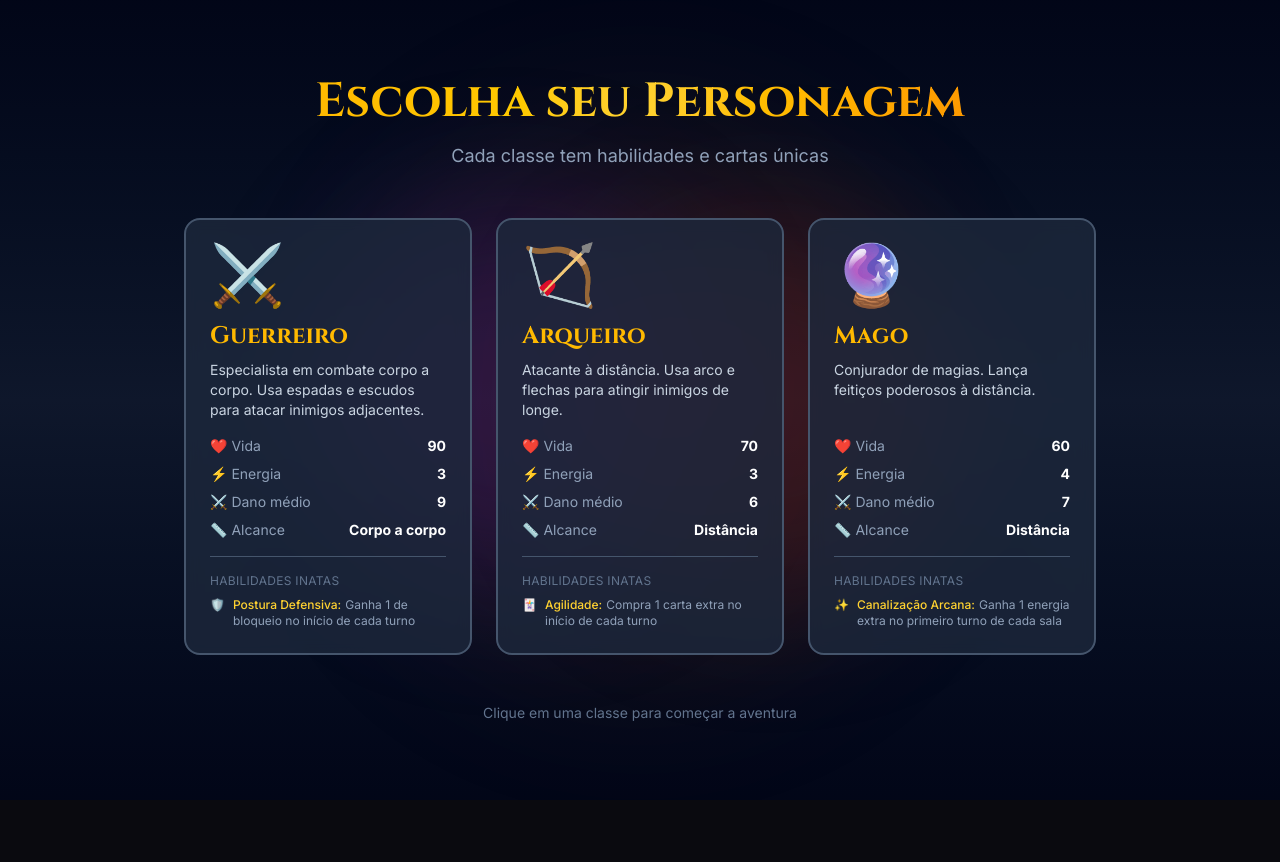
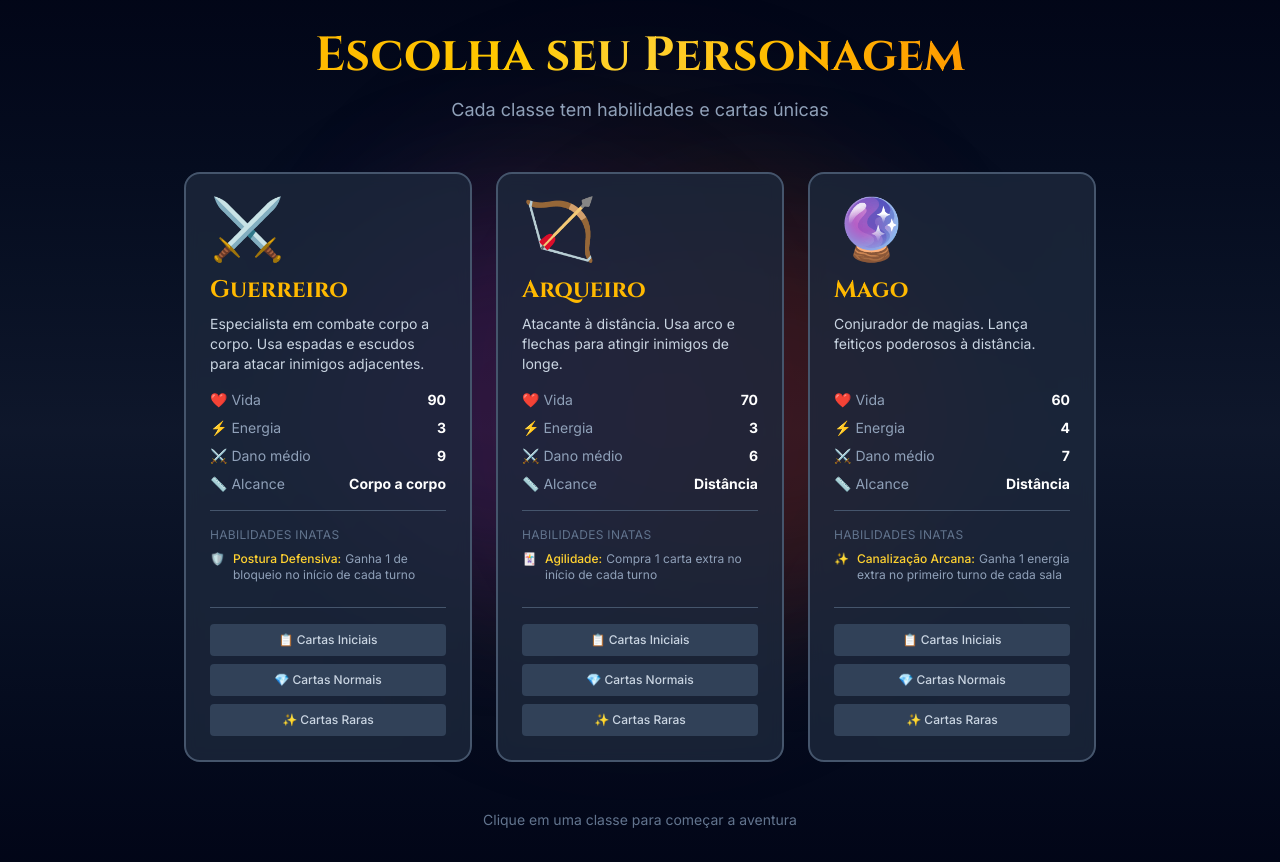
Before and after one commit to ValdineiJunior/dungeon-survival, a Next.js app: page /game in a window 1280 px wide. Before the commit the page ends 800 px from the top, so only its background shows below. Built offline with nearby package versions, Linux system fonts and the light colour scheme.

Commit message:
feat: implement character selection modal with card preview functionality

```diff
--- a/app/components/CharacterSelect.tsx
+++ b/app/components/CharacterSelect.tsx
@@ -1,7 +1,10 @@
 'use client';
 
+import { useState } from 'react';
 import { CharacterClass } from '@/app/types/game';
 import { CHARACTER_CLASSES, getClassCards } from '@/app/lib/cards';
+import { getRewardPool } from '@/app/lib/cardRewards';
+import { CardListModal } from './CardListModal';
 
 interface CharacterSelectProps {
   onSelect: (characterClass: CharacterClass) => void;
@@ -10,6 +13,41 @@ interface CharacterSelectProps {
 const CLASS_ORDER: CharacterClass[] = ['warrior', 'archer', 'mage'];
 
 export function CharacterSelect({ onSelect }: CharacterSelectProps) {
+  const [selectedClass, setSelectedClass] = useState<CharacterClass | null>(null);
+  const [cardType, setCardType] = useState<'initial' | 'normal' | 'rare' | null>(null);
+
+  const closeModal = () => {
+    setSelectedClass(null);
+    setCardType(null);
+  };
+
+  const getModalTitle = () => {
+    if (!selectedClass || !cardType) return '';
+    const className = CHARACTER_CLASSES[selectedClass].name;
+    const titles: Record<string, string> = {
+      initial: `Cartas Iniciais - ${className}`,
+      normal: `Cartas de Recompensa Normais - ${className}`,
+      rare: `Cartas de Recompensa Raras - ${className}`,
+    };
+    return titles[cardType] || '';
+  };
+
+  const getCardsToDisplay = () => {
+    if (!selectedClass || !cardType) return [];
+
+    if (cardType === 'initial') {
+      return getClassCards(selectedClass);
+    }
+
+    const pool = getRewardPool(selectedClass);
+    if (cardType === 'normal') {
+      return pool.normal;
+    } else if (cardType === 'rare') {
+      return pool.rare;
+    }
+
+    return [];
+  };
   return (
     <div className="min-h-screen bg-linear-to-b from-slate-950 via-slate-900 to-slate-950 flex flex-col items-center justify-center p-8">
       {/* Background decorativo */}
@@ -39,13 +77,13 @@ export function CharacterSelect({ onSelect }: CharacterSelectProps) {
           const hasMinRange = attackCards.some(c => c.minRange && c.minRange > 1);
 
           return (
-            <button
+            <div
               key={classId}
               onClick={() => onSelect(classId)}
               className="group relative w-72 p-6 bg-slate-800/80 rounded-2xl border-2 border-slate-600
                          hover:border-amber-500 hover:bg-slate-700/80
                          transition-all duration-300 hover:scale-105 hover:shadow-xl hover:shadow-amber-500/20
-                         backdrop-blur-sm text-left"
+                         backdrop-blur-sm text-left cursor-pointer"
             >
               {/* Emoji grande */}
               <div className="text-6xl mb-4 group-hover:scale-110 transition-transform">
@@ -104,9 +142,43 @@ export function CharacterSelect({ onSelect }: CharacterSelectProps) {
                 </div>
               )}
 
+              {/* Card Preview Buttons */}
+              <div className="mt-6 pt-4 border-t border-slate-600 flex flex-col gap-2">
+                <button
+                  onClick={(e) => {
+                    e.stopPropagation();
+                    setSelectedClass(classId);
+                    setCardType('initial');
+                  }}
+                  className="w-full py-2 px-3 text-xs font-medium bg-slate-700 hover:bg-amber-600 text-slate-300 hover:text-white rounded transition-colors"
+                >
+                  📋 Cartas Iniciais
+                </button>
+                <button
+                  onClick={(e) => {
+                    e.stopPropagation();
+                    setSelectedClass(classId);
+                    setCardType('normal');
+                  }}
+                  className="w-full py-2 px-3 text-xs font-medium bg-slate-700 hover:bg-blue-600 text-slate-300 hover:text-white rounded transition-colors"
+                >
+                  💎 Cartas Normais
+                </button>
+                <button
+                  onClick={(e) => {
+                    e.stopPropagation();
+                    setSelectedClass(classId);
+                    setCardType('rare');
+                  }}
+                  className="w-full py-2 px-3 text-xs font-medium bg-slate-700 hover:bg-purple-600 text-slate-300 hover:text-white rounded transition-colors"
+                >
+                  ✨ Cartas Raras
+                </button>
+              </div>
+
               {/* Hover effect border */}
               <div className="absolute inset-0 rounded-2xl border-2 border-amber-400/0 group-hover:border-amber-400/50 transition-colors pointer-events-none" />
-            </button>
+            </div>
           );
         })}
       </div>
@@ -114,6 +186,16 @@ export function CharacterSelect({ onSelect }: CharacterSelectProps) {
       <div className="relative z-10 mt-12 text-slate-500 text-sm">
         Clique em uma classe para começar a aventura
       </div>
+
+      {/* Card Preview Modal */}
+      {selectedClass && cardType && (
+        <CardListModal
+          title={getModalTitle()}
+          cards={getCardsToDisplay()}
+          onClose={closeModal}
+          showColors
+        />
+      )}
     </div>
   );
 }
```
